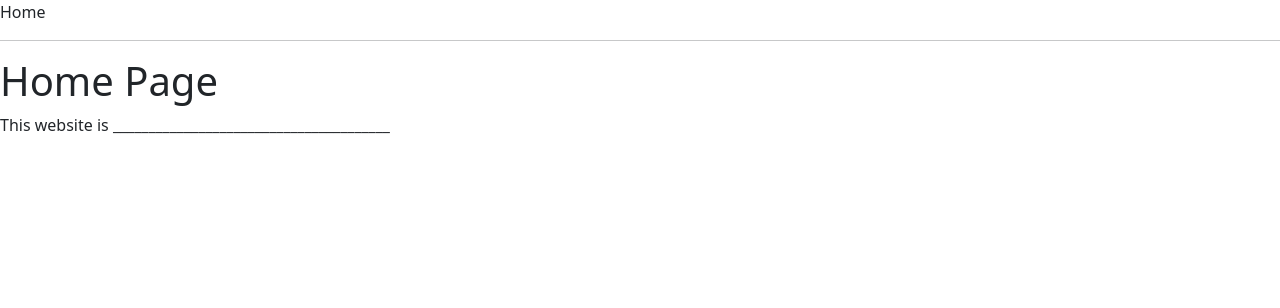
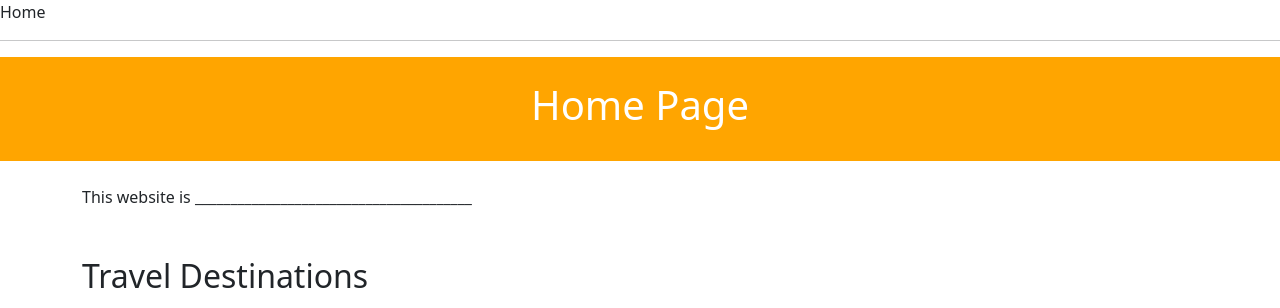
Before and after one commit to Ewriede/Travel-Buddy, a Python web app: template app/templates/index.html in a window 1280 px wide. Shown: the top 308 px of the page. Run offline with Jinja, Linux system fonts and the light colour scheme; the template is opened without the code that fills it, so the values that code supplies are empty.

Commit message:
index.html updated with bootstrap

```diff
--- a/app/templates/index.html
+++ b/app/templates/index.html
@@ -1,8 +1,28 @@
 {% extends "base.html" %}
 
 {% block content %}
-    <h1>Home Page</h1>
-    <body>
+    <header class="py-4" style="background-color: orange; color: white;">
+        <div class="container">
+            <h1 class="text-center">Home Page</h1>
+        </div>
+    </header>
+
+    <div class="container mt-4">
         <p>This website is _______________________________________</p>
-    </body>
+    </div>
+
+    <div class="container mt-5">
+        <h2 class="mb-3">Travel Destinations</h2>
+        <div class="row">
+            <div class="col-md-4">
+                <img src="https://source.unsplash.com/400x300/?beach" class="img-fluid rounded" alt="Beach">
+            </div>
+            <div class="col-md-4">
+                <img src="https://source.unsplash.com/400x300/?mountains" class="img-fluid rounded" alt="Mountains">
+            </div>
+            <div class="col-md-4">
+                <img src="https://source.unsplash.com/400x300/?city" class="img-fluid rounded" alt="City">
+            </div>
+        </div>
+    </div>
 {% endblock %}
```
Also changed, not shown: app/templates/base.html (line endings or trailing spaces).
